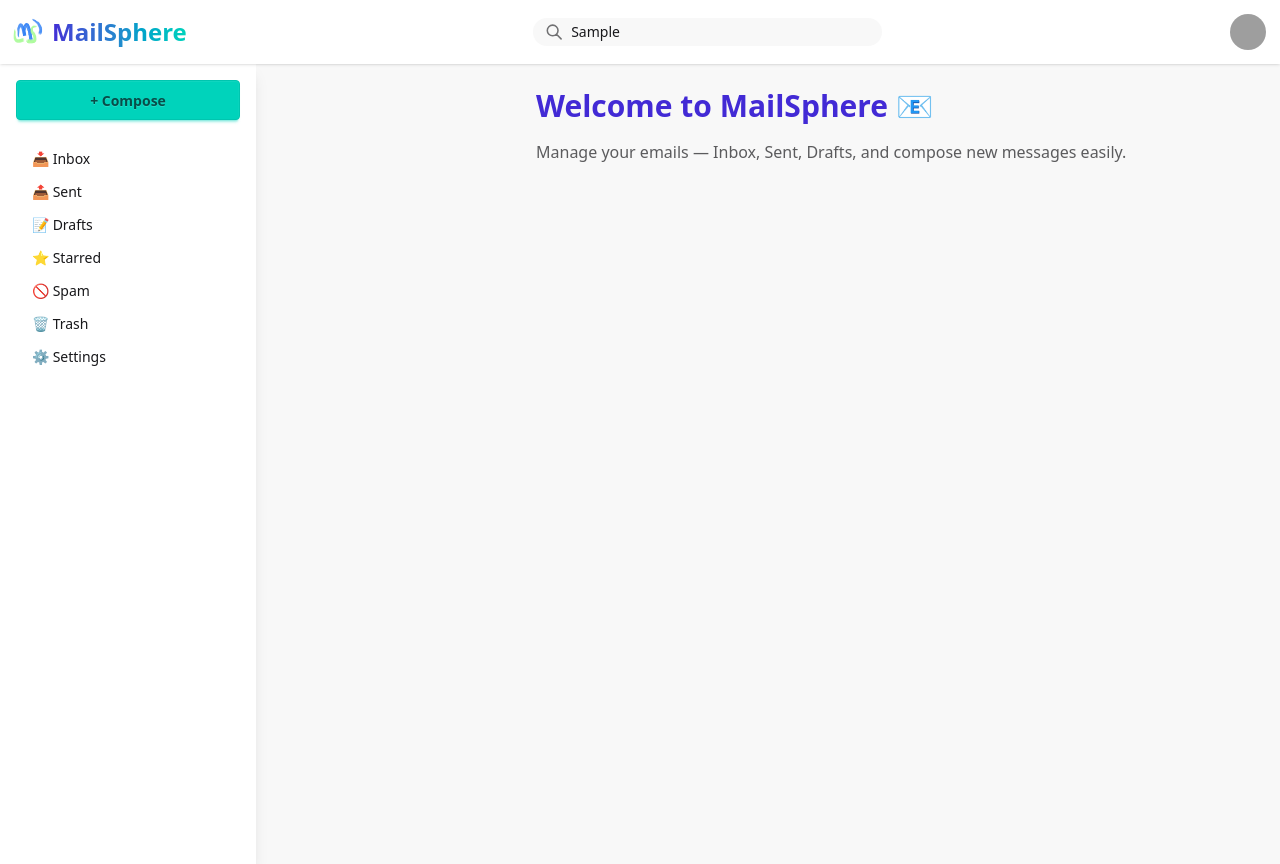
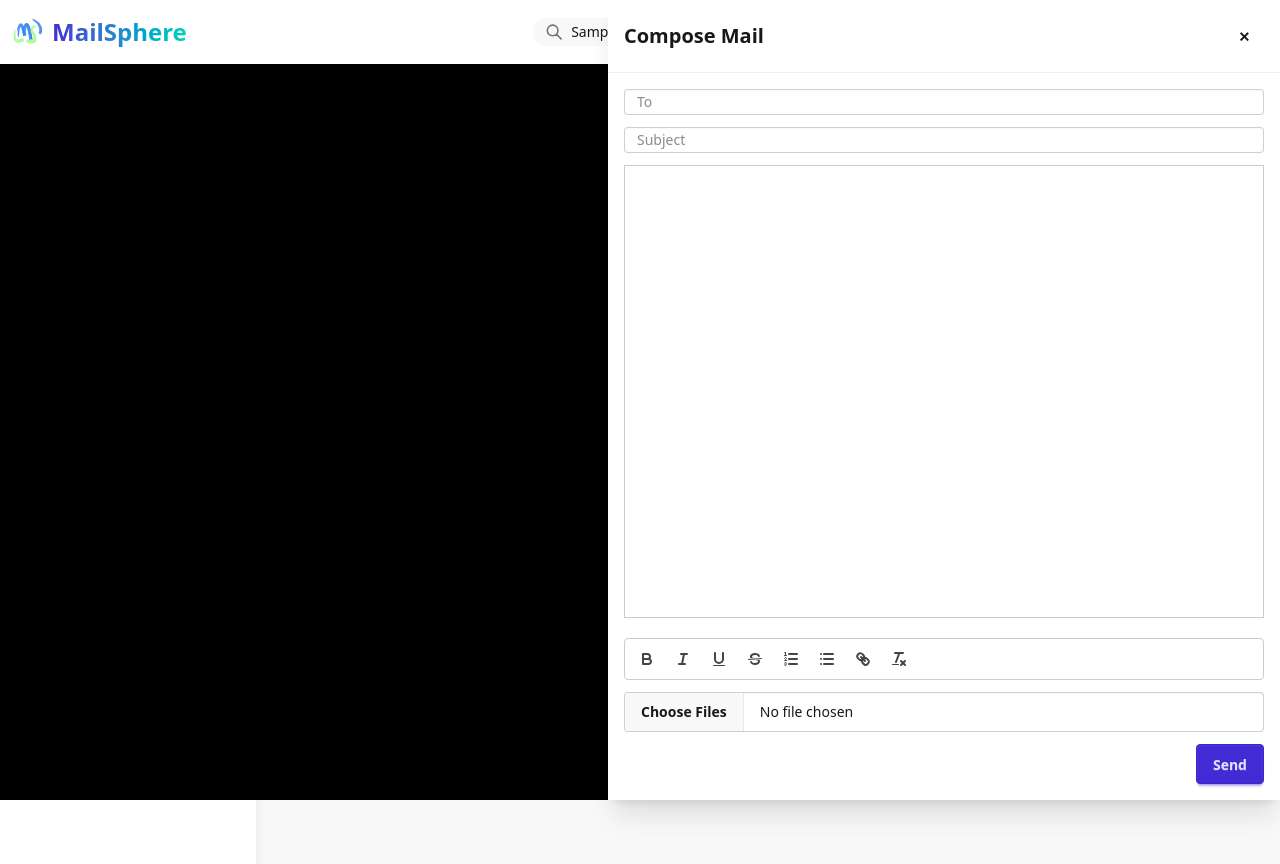
Before and after one commit to saurabh-r1/MailSphere, a React app in the folder Frontend/: page / in a window 1280 px wide. Both pictures are taken after typing "Sample" into the empty fields and a click on the button "+ Compose". Built offline with nearby package versions, Linux system fonts and the light colour scheme; grey boxes are pictures that could not be loaded; the HTML template or start-up script is replaced by a standard one.

Commit message:
Compose box UI

```diff
--- a/Frontend/package.json
+++ b/Frontend/package.json
@@ -12,8 +12,10 @@
   "dependencies": {
     "@tailwindcss/vite": "^4.1.14",
     "lucide-react": "^0.546.0",
+    "quill": "^2.0.3",
     "react": "^19.1.1",
     "react-dom": "^19.1.1",
+    "react-icons": "^5.5.0",
     "tailwindcss": "^4.1.14"
   },
   "devDependencies": {
--- a/Frontend/src/App.jsx
+++ b/Frontend/src/App.jsx
@@ -1,52 +1,62 @@
 import { useState, useEffect } from "react";
 import Navbar from "./components/Navbar";
 import Sidebar from "./components/Sidebar";
+import ComposeDrawer from "./Components/ComposeDrawer";
+
+
 
 function App() {
+  // Sidebar state
   const [isSidebarOpen, setIsSidebarOpen] = useState(window.innerWidth >= 1024);
   const [windowWidth, setWindowWidth] = useState(window.innerWidth);
 
-  // Update window width
+  // Compose drawer state
+  const [isComposeOpen, setIsComposeOpen] = useState(false);
+
+  // Window resize handler
   useEffect(() => {
-    const handleResize = () => setWindowWidth(window.innerWidth);
+    const handleResize = () => {
+      setWindowWidth(window.innerWidth);
+      if (window.innerWidth >= 1024) setIsSidebarOpen(true);
+      else setIsSidebarOpen(false);
+    };
     window.addEventListener("resize", handleResize);
-
-    // Update sidebar automatically
-    if (window.innerWidth >= 1024) setIsSidebarOpen(true);
-    else setIsSidebarOpen(false);
-
     return () => window.removeEventListener("resize", handleResize);
   }, []);
 
-  // Toggle sidebar (only for mobile/tablet)
+  // Toggle sidebar (mobile only)
   const toggleSidebar = () => {
     if (windowWidth < 1024) setIsSidebarOpen(!isSidebarOpen);
   };
 
-  const handleCompose = () => {
-    alert("📧 Compose Mail (coming soon!)");
-  };
+  // Compose drawer handlers
+  const openCompose = () => setIsComposeOpen(true);
+  const closeCompose = () => setIsComposeOpen(false);
 
+  // Search handler
   const handleSearch = (query) => {
     console.log("Searching for:", query);
   };
 
   return (
     <div className="min-h-screen flex flex-col bg-base-200">
+      {/* Navbar */}
       <Navbar
         onMenuClick={toggleSidebar}
         onSearch={handleSearch}
         isSidebarOpen={isSidebarOpen}
-        windowWidth={windowWidth} // pass width to Navbar
+        windowWidth={windowWidth}
       />
 
       <div className="flex flex-1 relative">
+        {/* Sidebar */}
         <Sidebar
           isOpen={isSidebarOpen}
           toggleSidebar={toggleSidebar}
-          onComposeClick={handleCompose}
+          onComposeClick={openCompose}
         />
 
+        {/* Main content */}
         <main
           className={`flex-1 p-4 md:p-6 overflow-y-auto transition-all duration-300 ${
             isSidebarOpen && windowWidth >= 1024 ? "lg:ml-64" : ""
@@ -64,12 +74,15 @@ function App() {
       {/* Mobile Compose Button */}
       {windowWidth < 1024 && (
         <button
-          onClick={handleCompose}
+          onClick={openCompose}
           className="btn btn-accent rounded-full w-14 h-14 fixed bottom-6 right-6 shadow-lg flex items-center justify-center text-white text-3xl lg:hidden"
         >
           +
         </button>
       )}
+
+      {/* Compose Drawer */}
+      <ComposeDrawer isOpen={isComposeOpen} onClose={closeCompose} />
     </div>
   );
 }
--- /dev/null
+++ b/Frontend/src/Components/ComposeDrawer.jsx
@@ -0,0 +1,154 @@
+import { useState, useEffect, useRef } from "react";
+import Quill from "quill";
+import "quill/dist/quill.snow.css";
+
+function ComposeDrawer({ isOpen, onClose }) {
+  const [to, setTo] = useState("");
+  const [subject, setSubject] = useState("");
+  const [attachments, setAttachments] = useState([]);
+  const quillRef = useRef(null);
+  const toolbarRef = useRef(null);
+
+  // Initialize Quill editor
+  useEffect(() => {
+    if (isOpen && quillRef.current && !quillRef.current._quill) {
+      quillRef.current._quill = new Quill(quillRef.current, {
+        theme: "snow",
+        modules: {
+          toolbar: toolbarRef.current,
+        },
+      });
+    }
+  }, [isOpen]);
+
+  const getMessage = () => quillRef.current?._quill?.root.innerHTML || "";
+
+  const handleFileChange = (e) => setAttachments([...e.target.files]);
+  const removeAttachment = (index) =>
+    setAttachments(attachments.filter((_, i) => i !== index));
+
+  const handleSend = () => {
+    if (!to.trim() || !subject.trim()) {
+      alert("To and Subject fields are required!");
+      return;
+    }
+
+    const message = getMessage();
+    console.log({ to, subject, message, attachments });
+    alert("Mail sent successfully! (Check console)");
+
+    setTo("");
+    setSubject("");
+    setAttachments([]);
+    if (quillRef.current?._quill) quillRef.current._quill.setText("");
+    onClose();
+  };
+
+  return (
+    <>
+      {/* Overlay */}
+      {isOpen && (
+        <div
+          className="fixed inset-0 bg-black bg-opacity-40 z-40"
+          onClick={onClose}
+        ></div>
+      )}
+
+      {/* Drawer */}
+      <div
+        className={`
+          fixed top-0 right-0 h-full w-full
+          max-w-md lg:max-w-2xl  /* mobile vs desktop */
+          bg-base-100 shadow-xl z-50
+          transform transition-transform duration-300 ease-in-out
+          ${isOpen ? "translate-x-0" : "translate-x-full"}
+          flex flex-col
+        `}
+      >
+        {/* Header */}
+        <div className="flex justify-between items-center p-4 border-b border-base-300">
+          <h2 className="text-xl font-bold">Compose Mail</h2>
+          <button onClick={onClose} className="btn btn-ghost btn-square">
+            ✕
+          </button>
+        </div>
+
+        {/* Form */}
+        <div className="p-4 flex-1 overflow-y-auto flex flex-col gap-3">
+          <input
+            type="email"
+            placeholder="To"
+            value={to}
+            onChange={(e) => setTo(e.target.value)}
+            className="input input-bordered w-full"
+          />
+          <input
+            type="text"
+            placeholder="Subject"
+            value={subject}
+            onChange={(e) => setSubject(e.target.value)}
+            className="input input-bordered w-full"
+          />
+
+          {/* Rich text editor */}
+          <div
+            ref={quillRef}
+            className="h-48 lg:h-64 bg-white border border-base-300 p-3 lg:p-5"
+          ></div>
+
+          {/* Bottom toolbar */}
+          <div
+            ref={toolbarRef}
+            className="flex gap-2 p-2 border border-base-300 rounded mt-2 bg-base-100 justify-start flex-wrap w-full"
+          >
+            <button className="ql-bold">B</button>
+            <button className="ql-italic">I</button>
+            <button className="ql-underline">U</button>
+            <button className="ql-strike">S</button>
+            <button className="ql-list" value="ordered">OL</button>
+            <button className="ql-list" value="bullet">UL</button>
+            <button className="ql-link">Link</button>
+            <button className="ql-clean">Clear</button>
+          </div>
+
+          {/* Attachments */}
+          <div className="flex flex-col gap-2">
+            <input
+              type="file"
+              multiple
+              onChange={handleFileChange}
+              className="file-input file-input-bordered w-full"
+            />
+            {attachments.length > 0 && (
+              <ul className="flex flex-col gap-1 mt-2">
+                {attachments.map((file, index) => (
+                  <li
+                    key={index}
+                    className="flex justify-between items-center bg-base-200 p-2 rounded"
+                  >
+                    <span className="truncate">{file.name}</span>
+                    <button
+                      onClick={() => removeAttachment(index)}
+                      className="btn btn-sm btn-circle btn-ghost text-red-500"
+                    >
+                      ✕
+                    </button>
+                  </li>
+                ))}
+              </ul>
+            )}
+          </div>
+
+          {/* Send Button */}
+          <div className="flex justify-end mt-auto">
+            <button onClick={handleSend} className="btn btn-primary">
+              Send
+            </button>
+          </div>
+        </div>
+      </div>
+    </>
+  );
+}
+
+export default ComposeDrawer;
```
Also changed, not shown: Frontend/src/index.css (line endings or trailing spaces), 1 other file (tests, documents, lock files or other folders).
